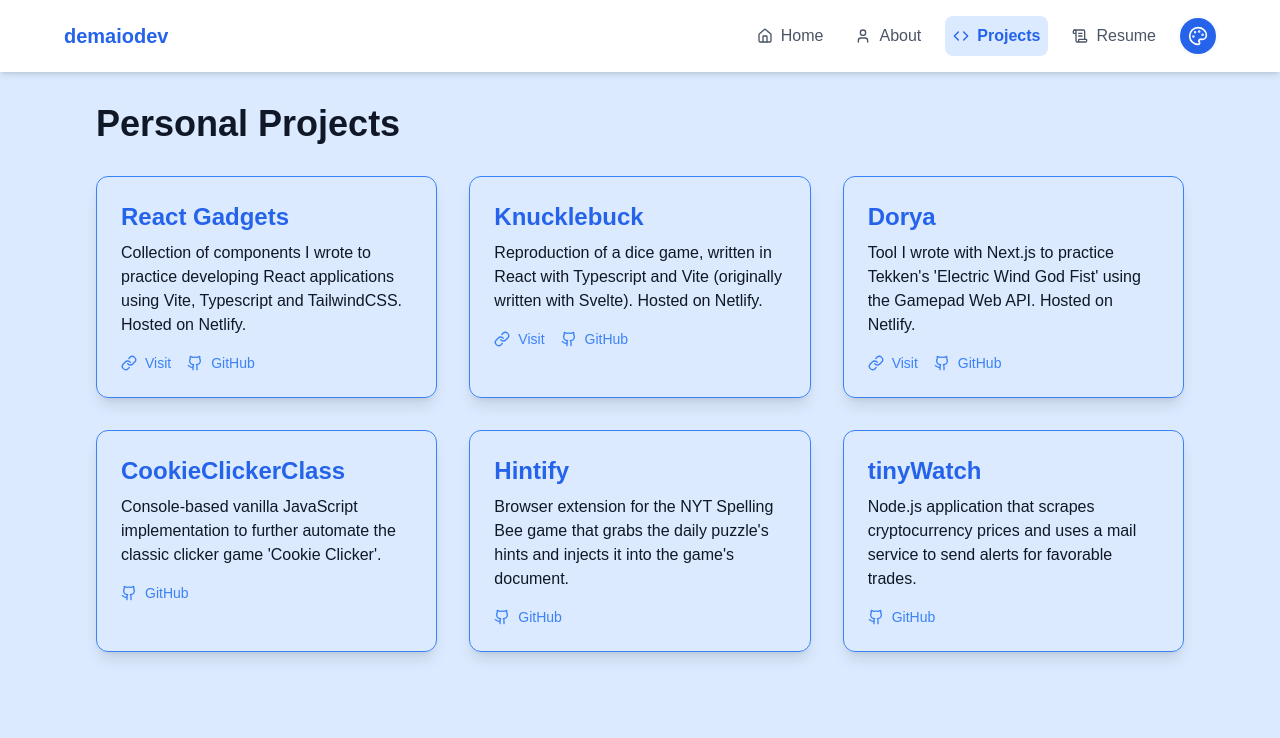
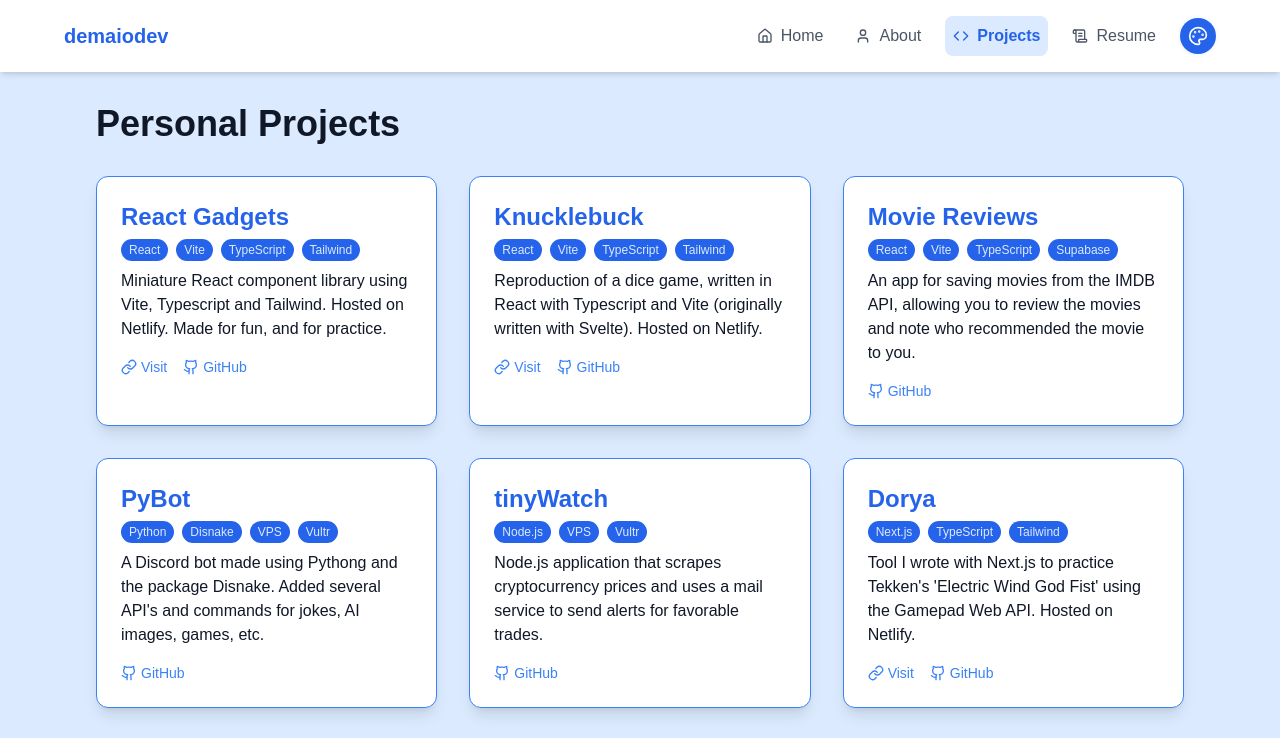
Before and after one commit to demaiodev/react-portfolio, a React (Vite) app: page /projects in a window 1280 px wide. Shown: the top 738 px of the page. Built offline with nearby package versions, Linux system fonts and the light colour scheme; a web font is replaced by a local one.

Commit message:
add more projects, tweak styles, add tech pills to project card

```diff
--- a/src/components/AboutSection.tsx
+++ b/src/components/AboutSection.tsx
@@ -63,9 +63,9 @@ const AboutSection: React.FC = () => {
         I'm 34 and I live in Sarasota, Florida. I have been writing JavaScript
         for close to ten years now, and eight of them were in a professional
         capacity. When I'm not programming, I'm probably playing video games on
-        Steam. I enjoy playing and creating music - I like to pretend I can play
-        the guitar, and I can also play the piano. I use FL Studio to record and
-        produce songs.
+        Steam. I also enjoy playing and creating music - I like to pretend I can
+        play the guitar, and I can also play the piano. I use FL Studio to
+        record and produce songs.
       </p>
       <p className={`${currentTheme.text} mb-4`}>
         <strong>Most importantly</strong>, I have 2 four-legged creatures in my
@@ -80,7 +80,7 @@ const AboutSection: React.FC = () => {
       </div>
       <p className={`${currentTheme.text} mt-2 text-xs`}>
         Note: The above images were converted to WebP format, ensuring my
-        beloved pet pictures were compressed using superior lossless tech,
+        beloved pet pictures were compressed using superior lossless tech -
         resulting in smaller file sizes, faster loading times, and better
         quality images. Panny and Charlie thank you for your time.
       </p>
--- a/src/components/LandingHero.tsx
+++ b/src/components/LandingHero.tsx
@@ -11,10 +11,10 @@ const LandingHero: React.FC<{ textColor?: string }> = ({ textColor }) => {
       >
         Hi, I'm <span style={{ color: "var(--accent-600)" }}>Chris.</span>
       </h1>
-      <p className={`text-2xl mb-4`}>Full Stack Web Developer</p>
+      <p className={`text-2xl mb-4`}>Full-Stack Engineer & Web Developer.</p>
       <div className="flex mb-4 justify-center items-center">
         <div
-          className=" mx-1 p-2 rounded-full transition-all duration-300 hover:scale-110 focus:outline-none"
+          className=" mx-1 p-3 rounded-full transition-all duration-300 hover:scale-110 focus:outline-none"
           style={{
             color: "var(--accent-100)",
             backgroundColor: "var(--accent-600)",
@@ -24,22 +24,22 @@ const LandingHero: React.FC<{ textColor?: string }> = ({ textColor }) => {
             to="https://www.linkedin.com/in/christopher-demaio/"
             target="_blank"
           >
-            <Linkedin size={30} />
+            <Linkedin size={35} />
           </Link>
         </div>
         <div
-          className=" mx-1 p-2 rounded-full transition-all duration-300 hover:scale-110 focus:outline-none"
+          className=" mx-1 p-3 rounded-full transition-all duration-300 hover:scale-110 focus:outline-none"
           style={{
             color: "var(--accent-100)",
             backgroundColor: "var(--accent-600)",
           }}
         >
           <Link to="https://github.com/demaiodev" target="_blank">
-            <Github size={30} />
+            <Github size={35} />
           </Link>
         </div>
       </div>
-      <p className={`text-md mb-8`}>
+      <p className={`text-md mb-16`}>
         I've been creating web applications and software using JavaScript,
         TypeScript and Node.js for 8 years.
       </p>
@@ -69,7 +69,7 @@ const LandingHero: React.FC<{ textColor?: string }> = ({ textColor }) => {
           group-hover:bg-gray-700 flex items-center space-x-2 shadow-lg
         "
           >
-            <span>Recent Work</span>
+            <span>Recent Works</span>
             <ArrowRight />
           </button>
         </div>
--- a/src/components/ProjectCard.tsx
+++ b/src/components/ProjectCard.tsx
@@ -6,6 +6,7 @@ interface ProjectCardProps {
   description: string;
   url: string;
   github: string;
+  tech: string[];
 }
 
 const ProjectCard: React.FC<ProjectCardProps> = ({
@@ -13,18 +14,38 @@ const ProjectCard: React.FC<ProjectCardProps> = ({
   description,
   url,
   github,
+  tech,
 }) => {
   return (
     <div
       className={`p-6 border rounded-xl shadow-lg transition-all duration-300 hover:shadow-2xl`}
-      style={{ borderColor: "var(--accent-500)" }}
+      style={{
+        borderColor: "var(--accent-500)",
+        backgroundColor: "var(--nav-bg)",
+      }}
     >
       <h3
-        className="text-2xl font-semibold mb-2"
+        className="text-2xl font-semibold mb-1"
         style={{ color: "var(--accent-600)" }}
       >
         {title}
       </h3>
+      <div className="mb-2">
+        {tech.map((t) => {
+          return (
+            <span
+              className="text-xs mr-2 rounded-xl p-1 px-2"
+              style={{
+                color: "var(--accent-100)",
+                backgroundColor: "var(--accent-600)",
+              }}
+            >
+              {t}
+            </span>
+          );
+        })}
+      </div>
+
       <p className={`text-base mb-4`}>{description}</p>
       <div className="flex space-x-4">
         {url && (
@@ -32,7 +53,7 @@ const ProjectCard: React.FC<ProjectCardProps> = ({
             href={url}
             target="_blank"
             rel="noopener noreferrer"
-            className={`flex items-center space-x-2 text-sm font-medium transition-colors`}
+            className={`flex items-center space-x-1 hover:underline text-sm font-medium transition-colors`}
             style={{ color: "var(--accent-500)" }}
           >
             <LinkIcon className="w-4 h-4" />
@@ -44,7 +65,7 @@ const ProjectCard: React.FC<ProjectCardProps> = ({
           href={github}
           target="_blank"
           rel="noopener noreferrer"
-          className={`flex items-center space-x-2 text-sm font-medium transition-colors`}
+          className={`flex items-center space-x-1 hover:underline text-sm font-medium transition-colors`}
           style={{ color: "var(--accent-500)" }}
         >
           <Github className="w-4 h-4" />
--- a/src/projects.ts
+++ b/src/projects.ts
@@ -2,14 +2,16 @@ export default [
   {
     id: 1,
     title: "React Gadgets",
+    tech: ["React", "Vite", "TypeScript", "Tailwind"],
     description:
-      "Collection of components I wrote to practice developing React applications using Vite, Typescript and TailwindCSS. Hosted on Netlify.",
+      "Miniature React component library using Vite, Typescript and Tailwind. Hosted on Netlify. Made for fun, and for practice.",
     url: "https://react-gadgets.netlify.app",
     github: "https://github.com/demaiodev/react-gadgets",
   },
   {
     id: 2,
     title: "Knucklebuck",
+    tech: ["React", "Vite", "TypeScript", "Tailwind"],
     description:
       "Reproduction of a dice game, written in React with Typescript and Vite (originally written with Svelte). Hosted on Netlify.",
     url: "https://knucklebuck.netlify.app",
@@ -17,34 +19,57 @@ export default [
   },
   {
     id: 3,
+    title: "Movie Reviews",
+    tech: ["React", "Vite", "TypeScript", "Supabase"],
+    description:
+      "An app for saving movies from the IMDB API, allowing you to review the movies and note who recommended the movie to you.",
+    url: "",
+    github: "https://github.com/demaiodev/movie-list_vite-ts",
+  },
+  {
+    id: 4,
+    title: "PyBot",
+    tech: ["Python", "Disnake", "VPS", "Vultr"],
+    description:
+      "A Discord bot made using Pythong and the package Disnake. Added several API's and commands for jokes, AI images, games, etc.",
+    url: "",
+    github: "https://github.com/demaiodev/pybot",
+  },
+  {
+    id: 5,
+    title: "tinyWatch",
+    tech: ["Node.js", "VPS", "Vultr"],
+    description:
+      "Node.js application that scrapes cryptocurrency prices and uses a mail service to send alerts for favorable trades.",
+    url: "",
+    github: "https://github.com/demaiodev/tinyWatch",
+  },
+  {
+    id: 6,
     title: "Dorya",
+    tech: ["Next.js", "TypeScript", "Tailwind"],
     description:
       "Tool I wrote with Next.js to practice Tekken's 'Electric Wind God Fist' using the Gamepad Web API. Hosted on Netlify.",
     url: "https://dorya.netlify.app",
     github: "https://github.com/demaiodev/dorya",
   },
   {
-    id: 4,
+    id: 7,
+    title: "Hintify",
+    tech: ["JavaScript"],
+    description:
+      "Browser extension for the NYT Spelling Bee game that grabs the daily puzzle's hints and injects it into the game's document.",
+    url: "",
+    github: "https://github.com/demaiodev/nyt-spelling-bee-hints",
+  },
+
+  {
+    id: 8,
     title: "CookieClickerClass",
+    tech: ["JavaScript"],
     description:
       "Console-based vanilla JavaScript implementation to further automate the classic clicker game 'Cookie Clicker'.",
     url: "",
     github: "https://github.com/demaiodev/cookie-clicker-class",
   },
-  {
-    id: 5,
-    title: "Hintify",
-    description:
-      "Browser extension for the NYT Spelling Bee game that grabs the daily puzzle's hints and injects it into the game's document.",
-    url: "",
-    github: "https://github.com/demaiodev/nyt-spelling-bee-hints",
-  },
-  {
-    id: 6,
-    title: "tinyWatch",
-    description:
-      "Node.js application that scrapes cryptocurrency prices and uses a mail service to send alerts for favorable trades.",
-    url: "",
-    github: "https://github.com/demaiodev/tinyWatch",
-  },
 ];
```
